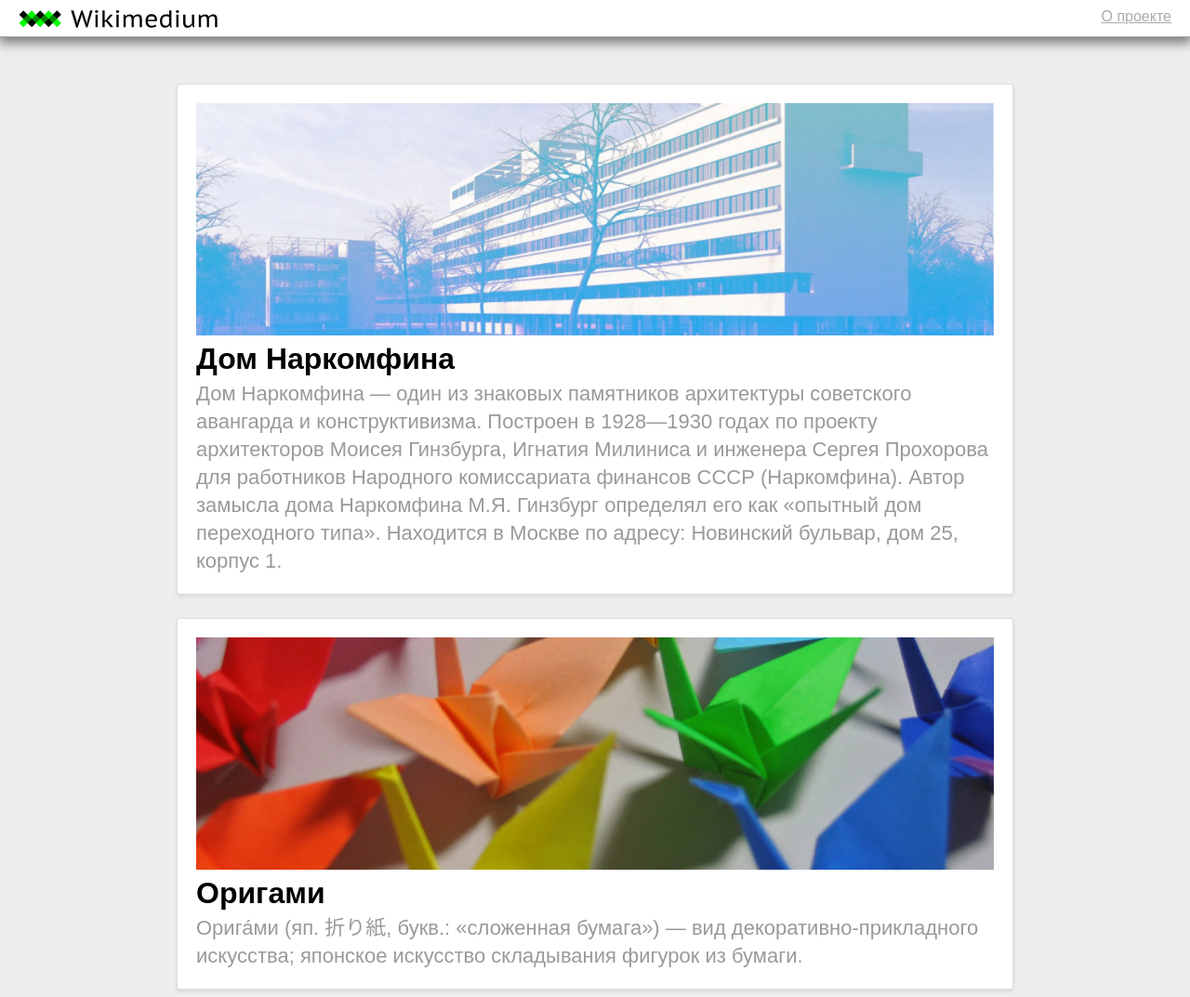
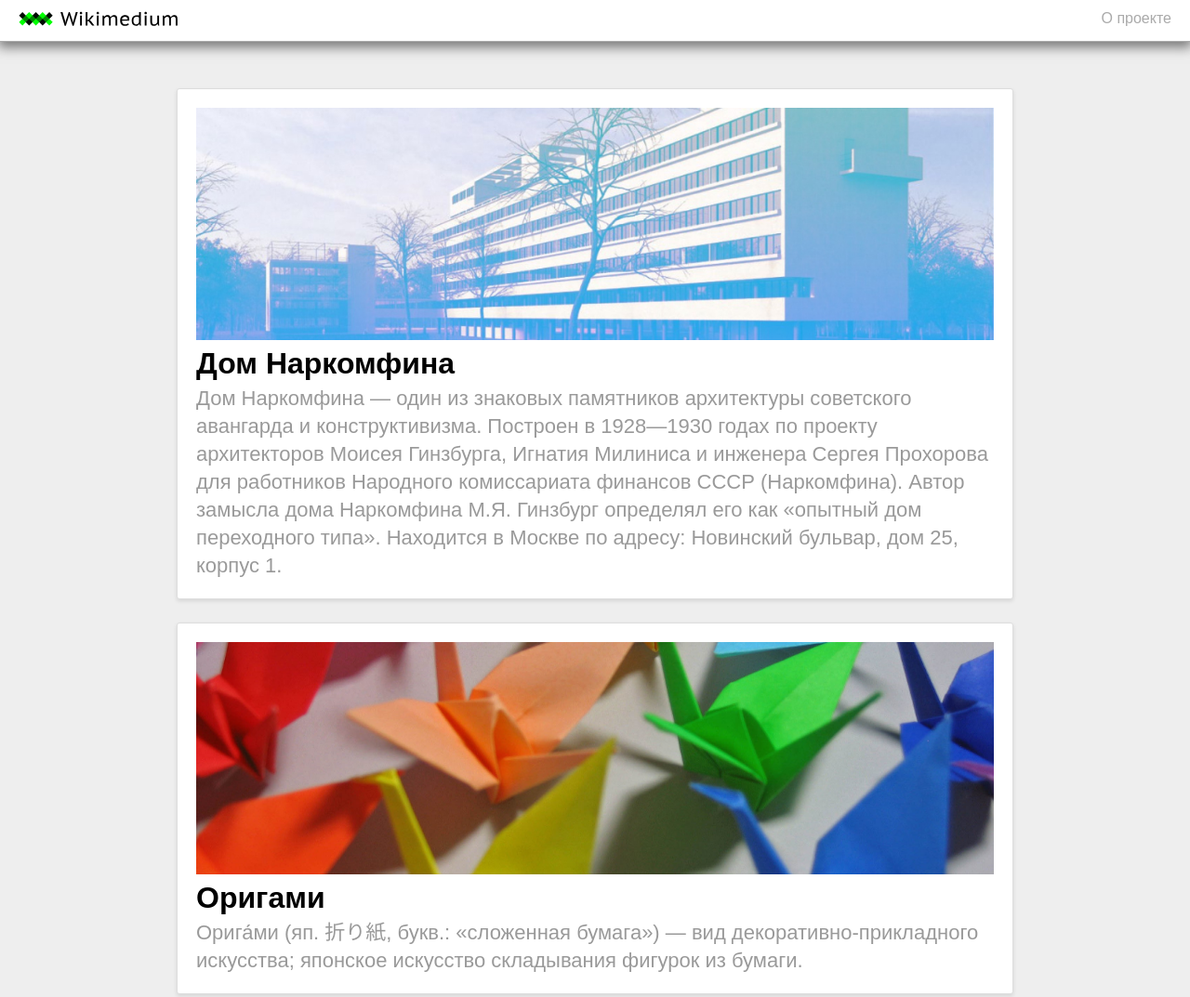
Before and after one commit to vianhtuyet/wikimedium, a plain HTML site: page index.html in a window 1280 px wide. Shown: the whole page at 93% size. Drawn offline with Linux system fonts and the light colour scheme; a web font is replaced by a local one.

Commit message:
Update layout.css

```diff
--- a/stylesheets/layout.css
+++ b/stylesheets/layout.css
@@ -49,7 +49,7 @@ a { color: inherit;
   -webkit-box-align: center;
       -ms-flex-align: center;
           align-items: center;
-  height: 40px;
+  height: 45px;
   padding: 0 20px;
   border-bottom: 1px solid #aaa;
   -webkit-box-shadow: 0 4px 12px 2px rgba(0, 0, 0, 0.5);
@@ -57,11 +57,11 @@ a { color: inherit;
   background: white;
 }
 .menubar img {
-  height: 100%;
+  height: 80%;
   width: auto;
 }
 .menubar a {
   height: 20px;
-  text-transform: none;
+  text-decoration: none;
   color: #aaa;
 }
```
